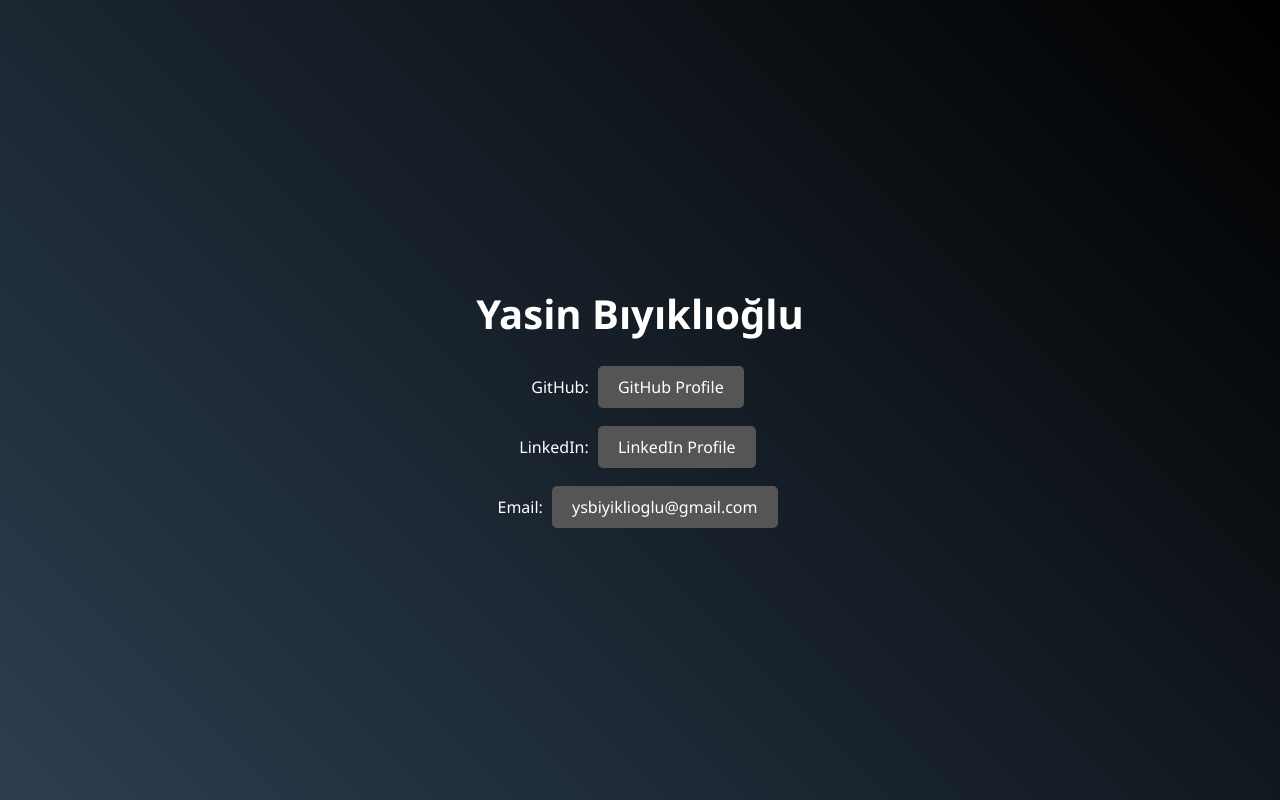
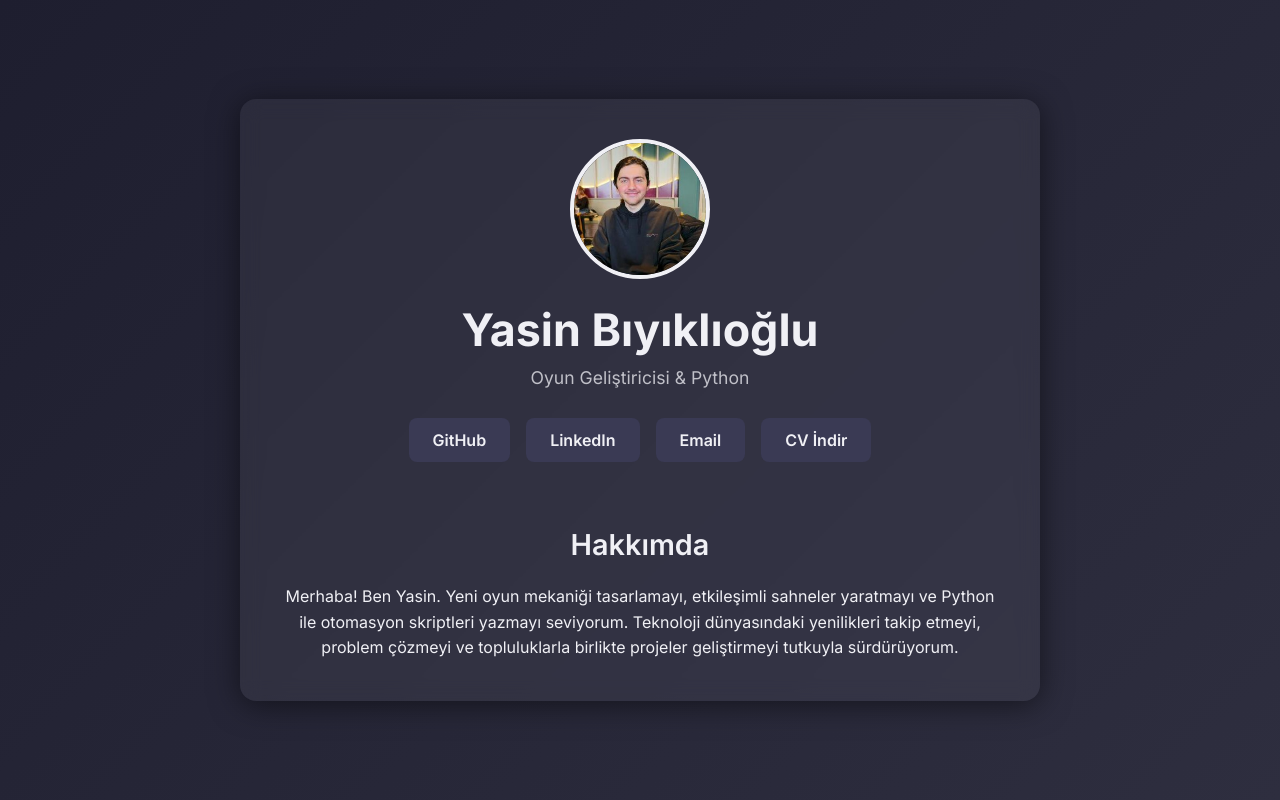
Before and after one commit to ysbiyiklioglu/ysbiyiklioglu.github.io, a plain HTML site: page index.html in a window 1280 px wide. Drawn offline with Linux system fonts and the light colour scheme.

Commit message:
index.html ve CV dosyası eklendi/güncellendi

```diff
--- a/index.html
+++ b/index.html
@@ -3,76 +3,114 @@
 <head>
     <meta charset="UTF-8">
     <meta name="viewport" content="width=device-width, initial-scale=1.0">
-    <title>ysbiyiklioglu</title>
+    <title>Yasin Bıyıklıoğlu</title>
+    <link href="https://fonts.googleapis.com/css2?family=Inter:wght@400;600;700&display=swap" rel="stylesheet">
     <style>
-
-        body {
+        * {
             margin: 0;
             padding: 0;
-            height: 100vh;
+            box-sizing: border-box;
+        }
+        body {
+            font-family: 'Inter', sans-serif;
+            background: linear-gradient(135deg, #1e1e2f, #2e2e3f);
+            color: #f0f0f5;
             display: flex;
             justify-content: center;
             align-items: center;
-            font-family: Arial, sans-serif;
-            background: linear-gradient(45deg, #2c3e50, #000000);
-            transition: background 0.5s ease;
-            color: #fff;
+            min-height: 100vh;
+            padding: 20px;
         }
-
-
-        .profile {
+        .container {
+            max-width: 800px;
+            background: rgba(255,255,255,0.05);
+            backdrop-filter: blur(10px);
+            border-radius: 16px;
+            box-shadow: 0 4px 30px rgba(0,0,0,0.5);
+            overflow: hidden;
             text-align: center;
-            font-family: 'Segoe UI', Tahoma, Geneva, Verdana, sans-serif;
         }
-        .profile h1 {
-            font-size: 2.5em;
-            margin-bottom: 0.5em;
+        header {
+            padding: 40px 20px 20px;
         }
-        .profile p {
-            margin: 0.5em 0;
+        .avatar {
+            width: 140px;
+            height: 140px;
+            border-radius: 50%;
+            object-fit: cover;
+            border: 4px solid #f0f0f5;
+            margin-bottom: 20px;
+        }
+        h1 {
+            font-size: 2.8rem;
+            font-weight: 700;
+            margin-bottom: 10px;
+        }
+        p.subtitle {
+            font-size: 1.1rem;
+            font-weight: 400;
+            color: #c0c0c8;
+            margin-bottom: 30px;
+        }
+        .buttons {
+            display: flex;
+            justify-content: center;
+            gap: 16px;
+            flex-wrap: wrap;
+            margin-bottom: 40px;
         }
         .btn {
-            display: inline-block;
-            padding: 10px 20px;
-            margin: 5px;
-            background-color: #555;
-            border: none;
-            border-radius: 5px;
+            display: inline-flex;
+            align-items: center;
+            gap: 8px;
+            padding: 12px 24px;
+            background: #3a3a54;
+            color: #f0f0f5;
             text-decoration: none;
-            color: #fff;
-            font-size: 1em;
-            transition: background-color 0.3s ease;
+            font-weight: 600;
+            border-radius: 8px;
+            transition: background 0.3s ease;
         }
         .btn:hover {
-            background-color: #777;
+            background: #50506a;
+        }
+        section.about {
+            padding: 0 40px 40px;
+            line-height: 1.6;
+        }
+        section.about h2 {
+            font-size: 1.8rem;
+            font-weight: 600;
+            margin-bottom: 16px;
+        }
+        footer {
+            padding: 20px;
+            font-size: 0.9rem;
+            color: #8888a0;
+        }
+        @media (max-width: 600px) {
+            .buttons { flex-direction: column; }
+            .btn { width: 100%; justify-content: center; }
         }
     </style>
 </head>
 <body>
-    <div class="profile">
-        <h1>Yasin Bıyıklıoğlu</h1>
-        <p>
-            GitHub: <a class="btn" href="https://github.com/ysbiyiklioglu" target="_blank">GitHub Profile</a>
-        </p>
-        <p>
-            LinkedIn: <a class="btn" href="https://www.linkedin.com/in/yasin-b%C4%B1y%C4%B1kl%C4%B1o%C4%9Flu-b4b56529a/" target="_blank">LinkedIn Profile</a>
-        </p>
-        <p>
-            Email: <a class="btn" href="mailto:ysbiyiklioglu">ysbiyiklioglu@gmail.com</a>
-        </p>
+    <div class="container">
+        <header>
+            <img src="profile.jpg" alt="Yasin Bıyıklıoğlu" class="avatar">
+            <h1>Yasin Bıyıklıoğlu</h1>
+            <p class="subtitle">Oyun Geliştiricisi & Python</p>
+            <div class="buttons">
+                <a href="https://github.com/ysbiyiklioglu" class="btn" target="_blank">GitHub</a>
+                <a href="https://www.linkedin.com/in/yasin-b%C4%B1y%C4%B1kl%C4%B1o%C4%9Flu-b4b56529a/" class="btn" target="_blank">LinkedIn</a>
+                <a href="mailto:ysbiyiklioglu@gmail.com" class="btn">Email</a>
+                <a href="yasin_bıyıklıoğlu_cv.pdf" class="btn" download>CV İndir</a>
+            </div>
+        </header>
+        <section class="about">
+            <h2>Hakkımda</h2>
+            <p>Merhaba! Ben Yasin. Yeni oyun mekaniği tasarlamayı, etkileşimli sahneler yaratmayı ve Python ile otomasyon skriptleri yazmayı seviyorum. Teknoloji dünyasındaki yenilikleri takip etmeyi, problem çözmeyi ve topluluklarla birlikte projeler geliştirmeyi tutkuyla sürdürüyorum.</p>
+        </section>
     </div>
-    <script>
-
-        document.body.addEventListener('click', function() {
-            const backgrounds = [
-                'linear-gradient(45deg, #2c3e50, #000000)',
-                'linear-gradient(45deg, #34495e, #2c3e50)',
-                'linear-gradient(45deg, #1c1c1c, #333333)',
-                'linear-gradient(45deg, #000000, #434343)'
-            ];
-            const randomIndex = Math.floor(Math.random() * backgrounds.length);
-            document.body.style.background = backgrounds[randomIndex];
-        });
-    </script>
 </body>
 </html>
```
Also changed, not shown: profile.jpg (added), 1 other file.
